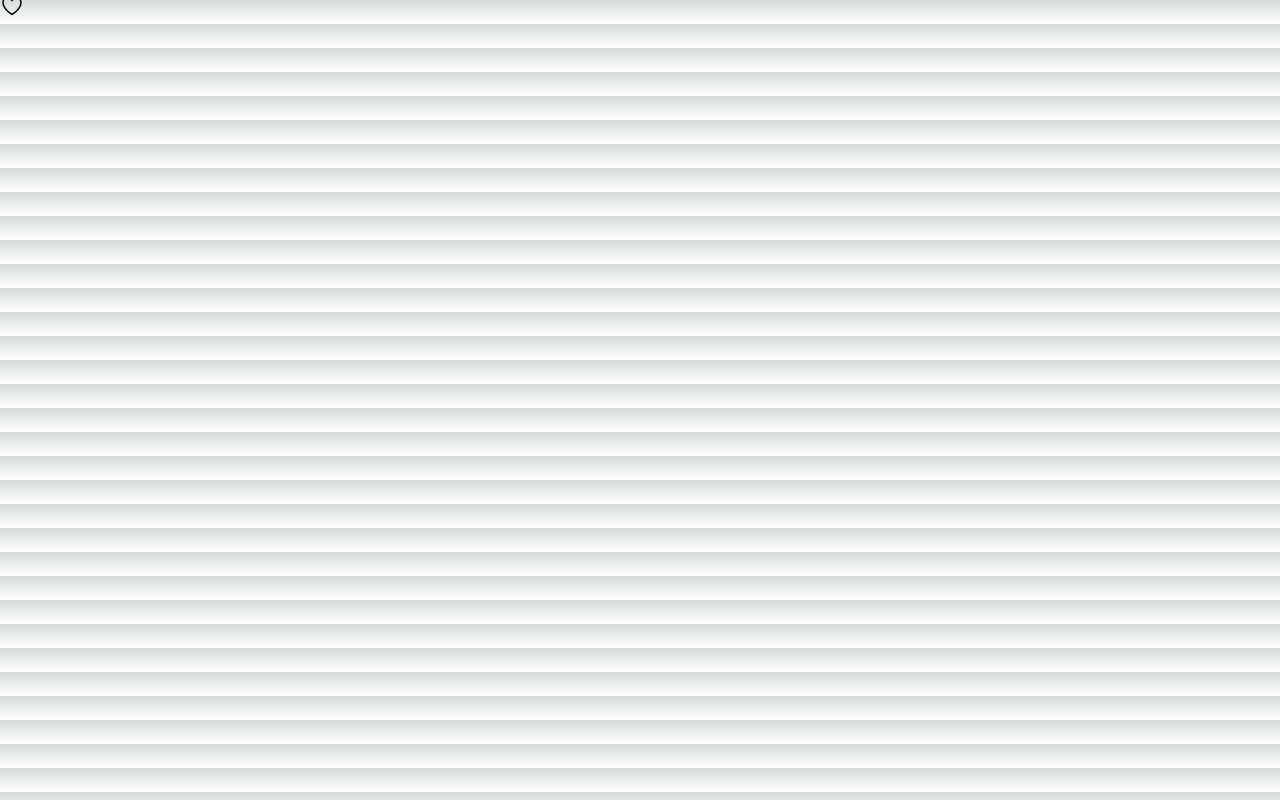
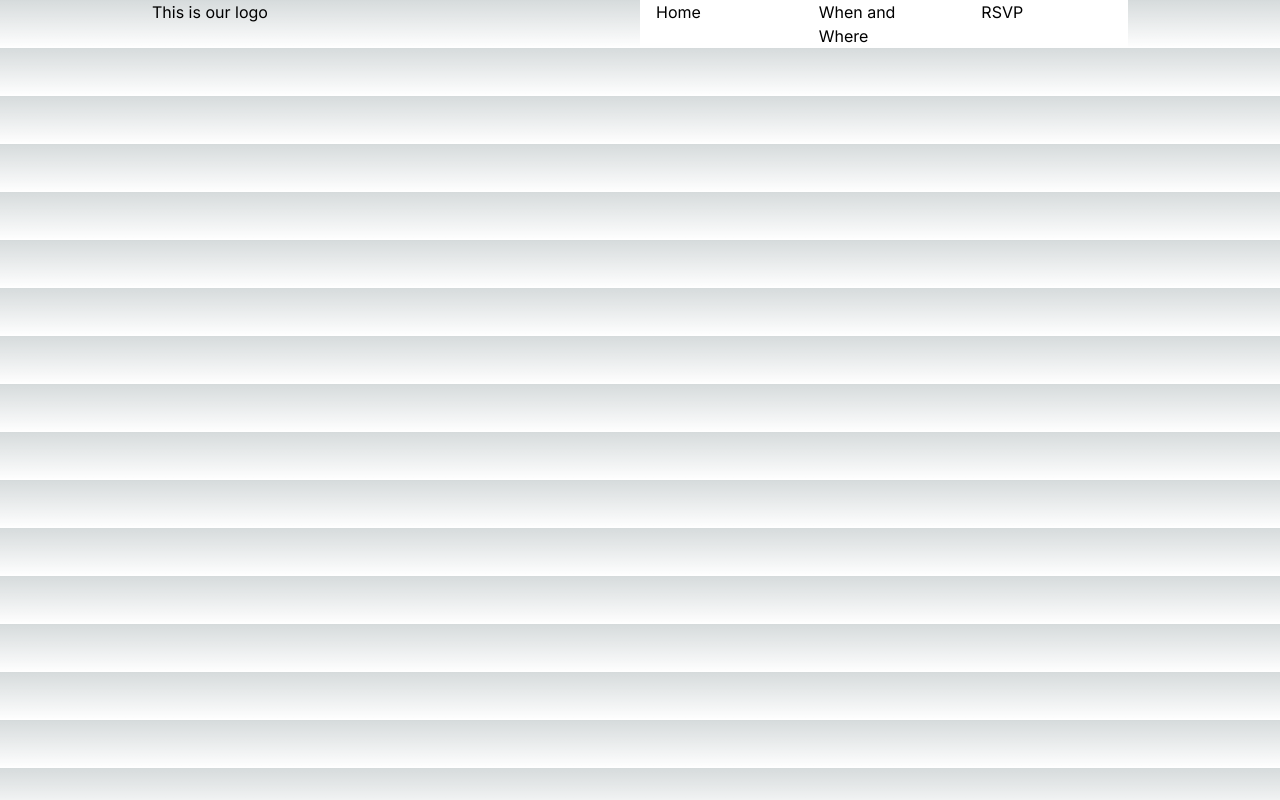
Before and after one commit to derek-oshita/chelsea-and-derek, a Next.js app: page / in a window 1280 px wide. Built offline with nearby package versions, Linux system fonts and the light colour scheme.

Commit message:
add theme, colors, and start nav.

```diff
--- a/src/app/layout.jsx
+++ b/src/app/layout.jsx
@@ -1,16 +1,17 @@
 import { Inter } from 'next/font/google';
+import Nav from '../components/atoms/nav';
 import './globals.css';
 
 const inter = Inter({ subsets: ['latin'] });
 
 export const metadata = {
   title: 'Chelsea and Derek',
-  description: 'Generated by create next app',
 };
 
 export default function RootLayout({ children }) {
   return (
     <html lang="en">
+      <head><title>{metadata.title}</title></head>
       <body className={inter.className}>{children}</body>
     </html>
   );
--- a/src/app/page.jsx
+++ b/src/app/page.jsx
@@ -1,18 +1,11 @@
+import Header from "@/components/molecules/header";
 
 
 export default function Home () {
     return (
         <div>
-            <svg className="animate-bounce w-6 h-6"
-xmlns="http://www.w3.org/2000/svg"
-fill="none"
-viewBox="0 0 24 24"
-strokeWidth={1.5}
-stroke="currentColor">
-                <path strokeLinecap="round"
-strokeLinejoin="round"
-d="M21 8.25c0-2.485-2.099-4.5-4.688-4.5-1.935 0-3.597 1.126-4.312 2.733-.715-1.607-2.377-2.733-4.313-2.733C5.1 3.75 3 5.765 3 8.25c0 7.22 9 12 9 12s9-4.78 9-12z" />
-            </svg>
+            <Header></Header>
+
         </div>
     );
 };
--- /dev/null
+++ b/src/app/rsvp/page.jsx
@@ -0,0 +1,9 @@
+
+
+export default function Rsvp () {
+    return (
+        <div>
+                <p>rsvp</p>
+        </div>
+    );
+};
--- /dev/null
+++ b/src/app/when-and-where/page.jsx
@@ -0,0 +1,9 @@
+
+
+export default function WhenAndWhere () {
+    return (
+        <div>
+            <p>when and where</p>
+        </div>
+    );
+};
--- /dev/null
+++ b/src/components/atoms/nav.jsx
@@ -0,0 +1,40 @@
+import NavItemCell from "@/components/atoms/navItemCell";
+
+
+export default function Nav({ children }) {
+    const navItems = [
+        {
+            title: 'Home',
+            linkTo: ''
+
+        },
+        {
+            title: 'When and Where',
+            linkTo: 'when-and-where'
+
+        },
+        {
+            title: 'RSVP',
+            linkTo: 'rsvp'
+        },
+    ];
+
+
+    return (
+        <nav className="flex">
+            <div className="container mx-auto">
+                This is our logo
+            </div>
+            <div className="container flex mx-auto">
+                { navItems.map(({ linkTo, title}) => {
+                    return (
+                        <NavItemCell
+                            linkTo={linkTo}
+                            title={title}
+                        />
+                    );
+                }) }
+            </div>
+        </nav>
+    );
+}
--- /dev/null
+++ b/src/components/atoms/navItemCell.jsx
@@ -0,0 +1,10 @@
+import Link from 'next/link';
+
+
+export default function NavItemCell ({ linkTo, title }) {
+    return (
+        <div key={title} className="container px-4 bg-white text-black">
+            <Link href={`/${linkTo}`}>{title}</Link>
+        </div>
+    );
+};
--- /dev/null
+++ b/src/components/molecules/header.jsx
@@ -0,0 +1,10 @@
+import Nav from "@/components/atoms/nav";
+
+
+export default function Header () {
+    return (
+        <div className="container mx-auto">
+            <Nav></Nav>
+        </div>
+    );
+};
--- a/tailwind.config.js
+++ b/tailwind.config.js
@@ -6,13 +6,38 @@ module.exports = {
     './src/app/**/*.{js,ts,jsx,tsx,mdx}',
   ],
   theme: {
+    screens: {
+      sm: '480px',
+      md: '768px',
+      lg: '976px',
+      xl: '1440px',
+    },
+    colors: {
+      black: '#000',
+      blue: '#1fb6ff',
+      purple: '#7e5bef',
+      pink: '#ff49db',
+      orange: '#ff7849',
+      green: '#13ce66',
+      yellow: '#ffc82c',
+      graydark: '#273444',
+      gray: '#8492a6',
+      graylight: '#d3dce6',
+      white: '#fff',
+    },
+    fontFamily: {
+      sans: ['Graphik', 'sans-serif'],
+      serif: ['Merriweather', 'serif'],
+    },
     extend: {
-      backgroundImage: {
-        'gradient-radial': 'radial-gradient(var(--tw-gradient-stops))',
-        'gradient-conic':
-          'conic-gradient(from 180deg at 50% 50%, var(--tw-gradient-stops))',
+      spacing: {
+        '128': '32rem',
+        '144': '36rem',
       },
-    },
+      borderRadius: {
+        '4xl': '2rem',
+      }
+    }
   },
   plugins: [],
-}
+};
```
